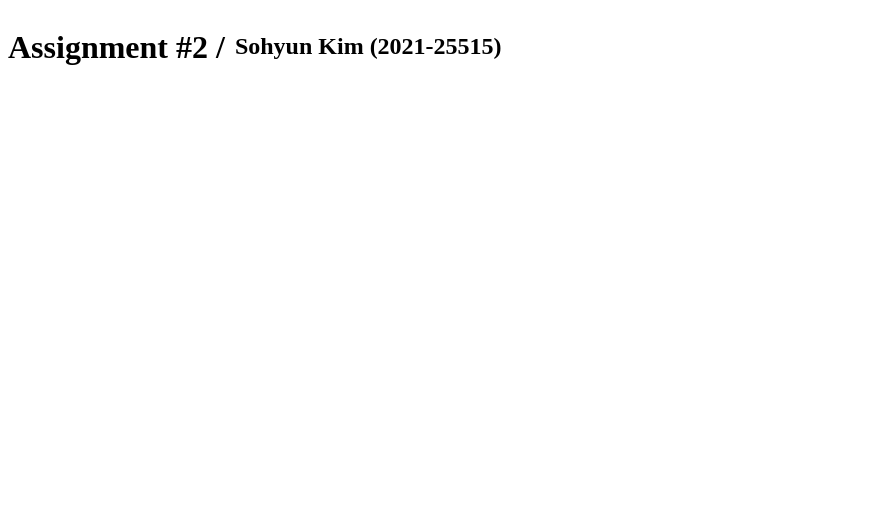
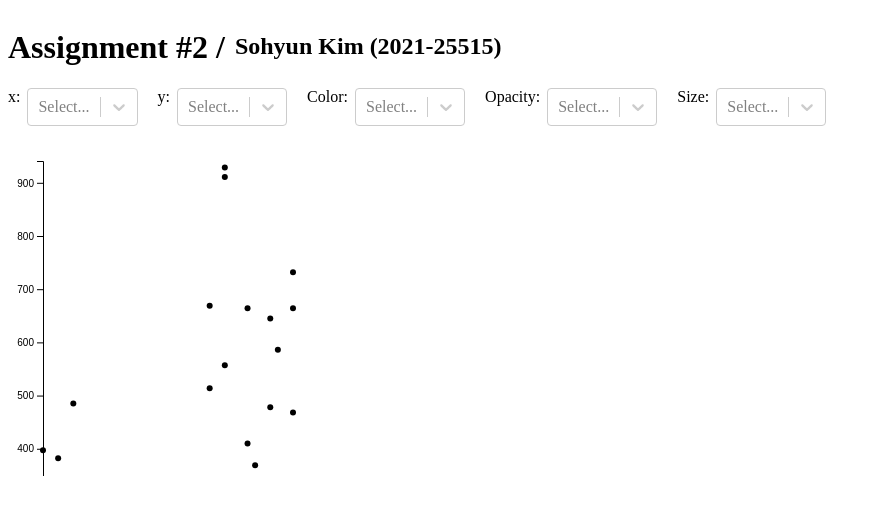
Before and after one commit to chloek409/2021infovis_assignment2, a React (Create React App) app: page / in a window 1280 px wide. Shown: the top 508 px of the page, without its empty margins (0-881 px from the left). Built offline with nearby package versions, Linux system fonts and the light colour scheme.

Commit message:
in progress

```diff
--- a/src/App.js
+++ b/src/App.js
@@ -1,10 +1,8 @@
 import React from "react";
-import Mainplot from "./components/MainPlot";
-
 import movies from "./data/movie.json";
-
+import MainPlot from "./components/MainPlot";
+import ControlPanel from "./components/ControlPanel";
 import "./App.css";
-import MainPlot from "./components/MainPlot";
 
 
 function App() {
@@ -34,9 +32,15 @@ function App() {
       </div>
       <div>
         <MainPlot
+          data={movies}
           size={width}
-          data={movies}
+          height={height}
           margin={margin}
+          nominal={nominal}
+          ordinal={ordinal}
+          quantitative={quantitative}
+          pointSize={pointSize}
+          maxPointSize={maxPointSize}
         />
       </div>
     </div>
--- a/src/components/ControlPanel.js
+++ b/src/components/ControlPanel.js
@@ -1,8 +1,29 @@
-import React, { useRef, useEffect} from "react";
+import React, {useState, useRef, useEffect} from "react";
 import * as d3 from "d3";
+import Select from 'react-select';
 
 const ControlPanel = (props) => {
 
+    const nominal = props.selection;
+    const attribute = props.attribute;
+
+    var options = nominal.map(function(nominal) {
+        return {value: nominal, label: nominal}
+    })
+    const [selectedOption, setSelectedOption] = useState(null);
+
+const changeSelectedOption = () => {
+    // setSelectedOption("circles");
+}
+    const menuStyle = {display: "flex", marginRight: 20}
+      return (
+          <div className = "ControlMenuContainer">
+            <div style={menuStyle}>
+                <div style={{marginRight: 7}}>{attribute}</div>
+                <Select defaultValue={selectedOption} options={options} onChange={changeSelectedOption}/>
+            </div>
+          </div>
+      )
 };
 
 export default ControlPanel;
--- a/src/components/MainPlot.js
+++ b/src/components/MainPlot.js
@@ -1,22 +1,57 @@
 import React, { useRef, useEffect} from "react";
 import * as d3 from "d3";
+import ControlPanel from "./ControlPanel";
+import TableView from "./TableView";
 
 const MainPlot = (props) => {
-    const whatSvg = useRef();
+    const scatterplotSvg = useRef(null);
     const svgHeight = props.height;
 
     // TODO
     let movieData = props.data;
+    // movieData.forEach(d=>{ //each d is dictionary
+    //     console.log(d.imdb_rating)
+    // })
 
     useEffect(() => {
         /* Plot movie data. */
+        let xScale = d3.scaleLinear().domain(
+            [d3.min(movieData, d=>d.imdb_rating), d3.max(movieData, d=>d.imdb_rating)])
+            .range([0,props.size]);
+        let yScale = d3.scaleLinear().domain(
+            [d3.min(movieData, d=>d.us_gross), d3.max(movieData, d=>d.us_gross)])
+            .range([props.size, 0]);
+        let xAxis = d3.axisBottom(xScale);
+        let yAxis = d3.axisLeft(yScale);
+
+        const svg = d3.select(scatterplotSvg.current);
+        svg.append('g').attr('transform', `translate(${props.margin}, ${props.height+props.margin})`).call(xAxis);
+        svg.append('g').attr('transform', `translate(${props.margin}, ${props.margin})`).call(yAxis);
+        svg.append('g')
+            .attr('transform', `translate(${props.margin}, ${props.margin})`)
+            .selectAll('circle')
+            .data(movieData)
+            .enter()
+            .append('circle')
+            .attr('r', props.pointSize)
+            .attr('cx', d=>xScale(d.imdb_rating))
+            .attr('cy', d=>yScale(d.us_gross))
     }, []);
 
 
 	return (
-		<div>
-            <svg ref={whatSvg} width={svgHeight} height={svgHeight}/>
+    <div>
+        <div className="ControlPanelContainer" style={{display: "flex"}}>
+            <ControlPanel selection={props.quantitative} attribute="x: " defaultV={movieData.imdb_rating} />
+            <ControlPanel selection={props.quantitative} attribute="y: " defaultV={movieData.us_gross}/>
+            <ControlPanel selection={props.nominal} attribute="Color: " />
+            <ControlPanel selection={props.quantitative} attribute="Opacity: " />
+            <ControlPanel selection={props.quantitative} attribute="Size: " />
+        </div>
+        <div>
+            <svg ref={scatterplotSvg} width={props.width} height={props.height}/>
 		</div>
+    </div>
 	)
 };
 
```
